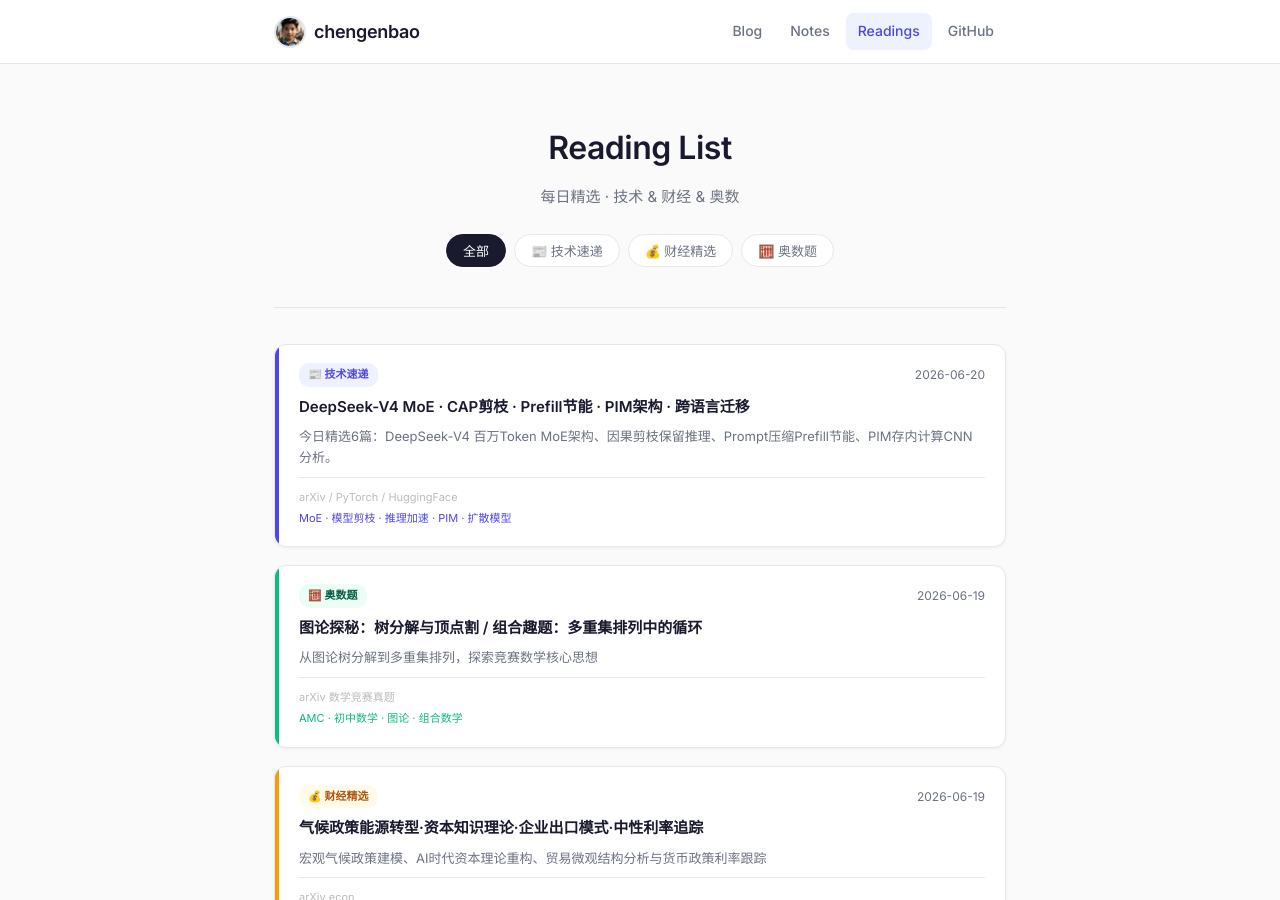
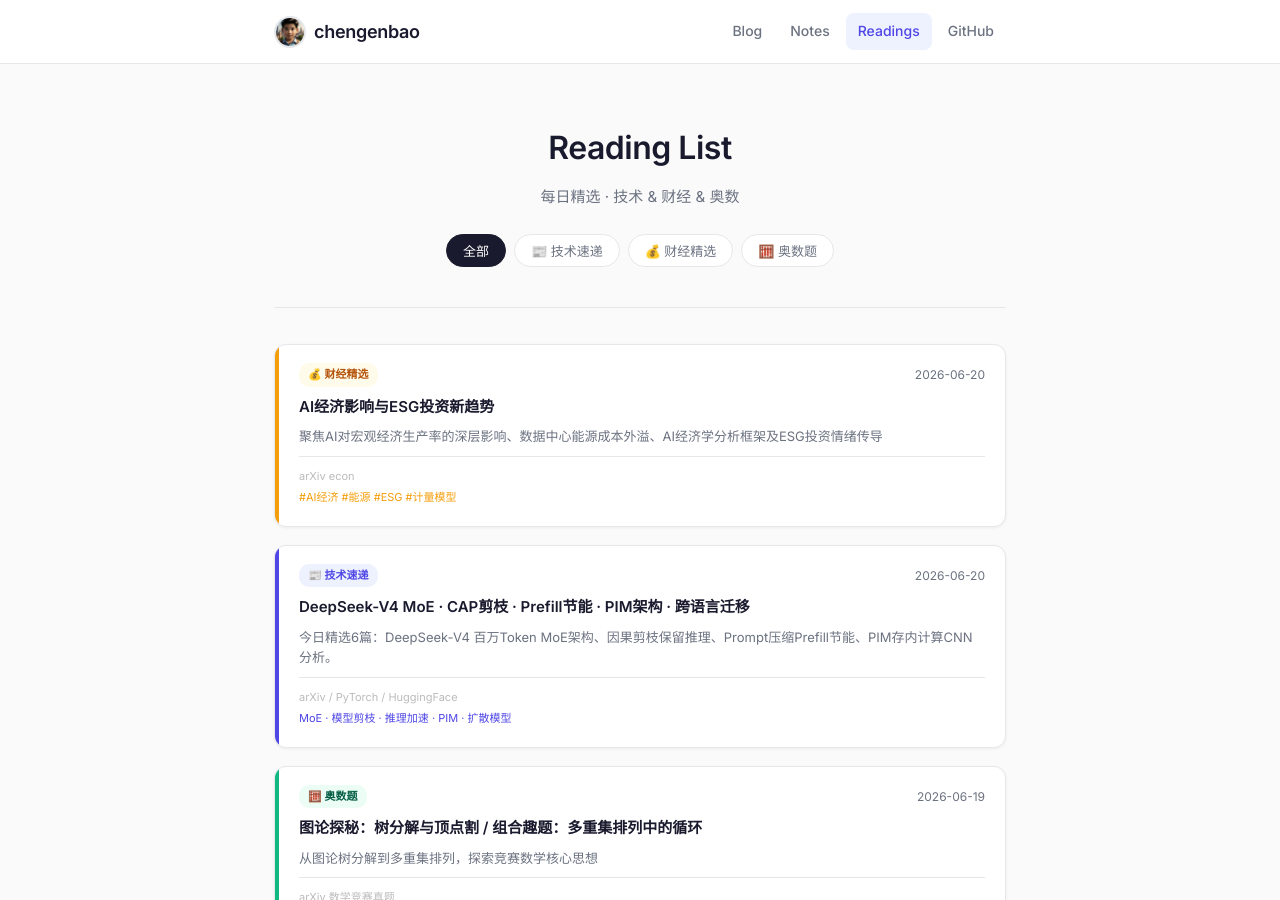
Before and after one commit to chengenbao/chengenbao.github.io, a Jekyll site: the page built from reading-list/index.md, in a window 1280 px wide and 900 px high. Built offline with Jekyll 4.4.1, drawn with Linux system fonts in a browser that asks for light colours.

Commit message:
update index finance 2026-06-20

```diff
--- a/reading-list/index.md
+++ b/reading-list/index.md
@@ -18,6 +18,21 @@ permalink: /reading-list/
   </div>
 
   <div class="rl-grid">
+<a class="rl-card finance" href="/reading-list/2026-06-20-finance-daily/">
+  <div class="rl-accent"></div>
+  <div class="rl-body">
+    <div class="rl-top">
+      <span class="rl-badge finance">💰 财经精选</span>
+      <time>2026-06-20</time>
+    </div>
+    <h2>AI经济影响与ESG投资新趋势</h2>
+    <p>聚焦AI对宏观经济生产率的深层影响、数据中心能源成本外溢、AI经济学分析框架及ESG投资情绪传导</p>
+    <div class="rl-meta">
+      <span class="rl-source">arXiv econ</span>
+      <span class="rl-tags">#AI经济 #能源 #ESG #计量模型</span>
+    </div>
+  </div>
+</a>
 <a class="rl-card tech" href="/reading-list/2026-06-20-tech-daily/">
   <div class="rl-accent"></div>
   <div class="rl-body">
```
